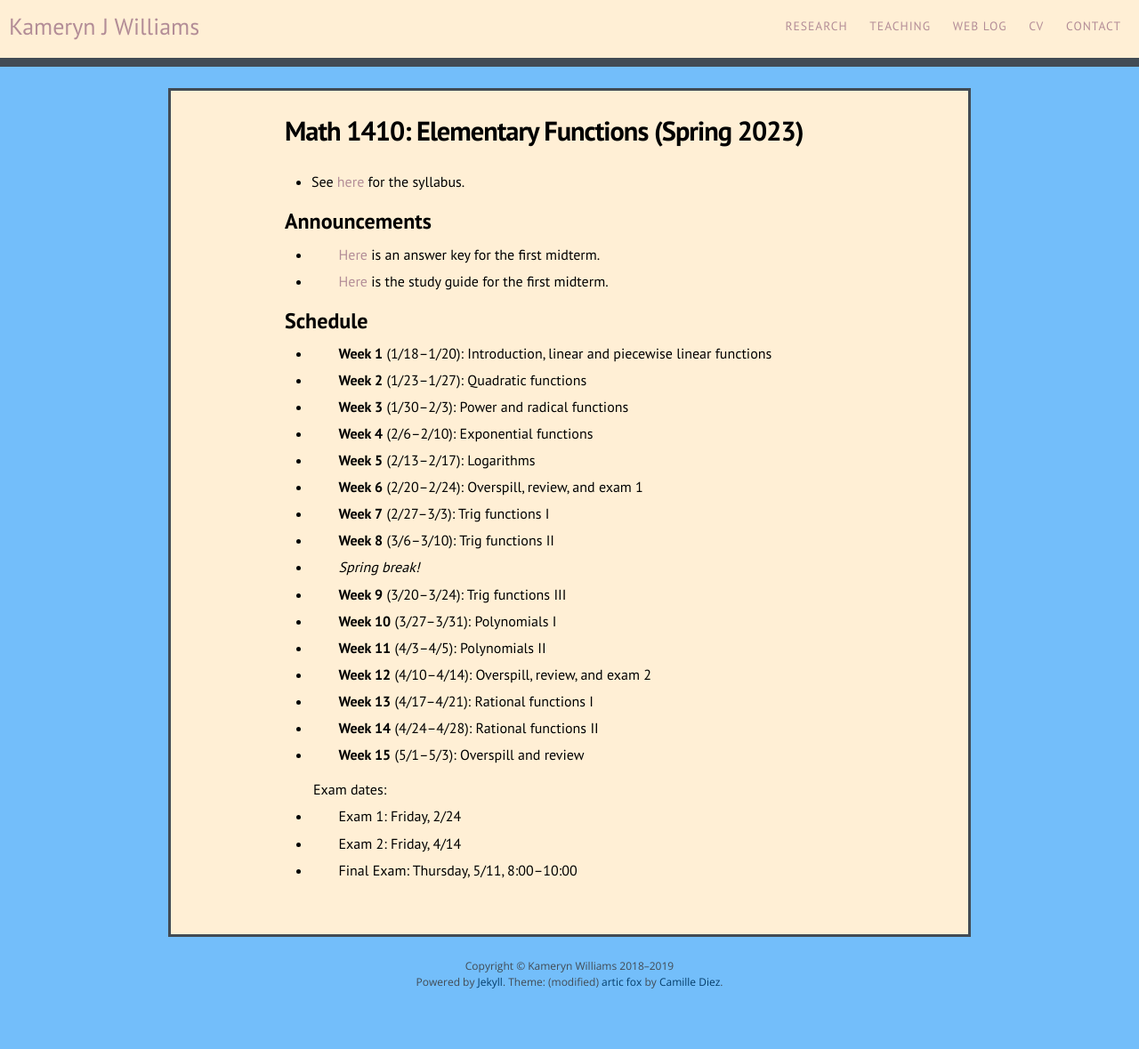
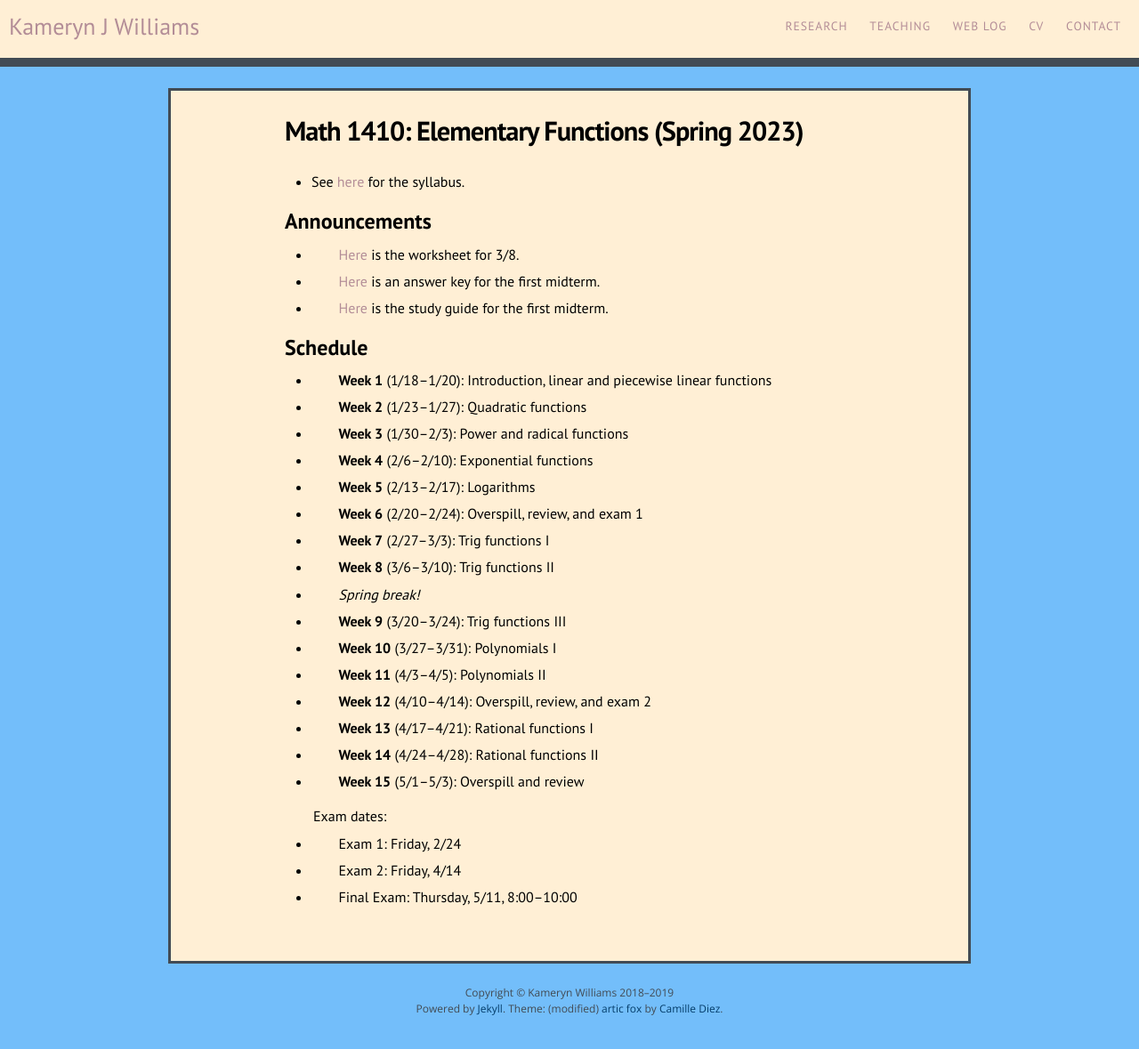
Before and after one commit to kamerynjw/kamerynjw.github.io, a Jekyll site: the page built from teaching/2023/math1410.md, in a window 1280 px wide. Shown: the whole page at 89% size. Built offline with Jekyll 4.4.1, drawn with Linux system fonts in a browser that asks for light colours; nearby versions of some CDN libraries; before the commit the page ends 1149 px from its top, so only the background shows below that.

Commit message:
new orksheet 1410

```diff
--- a/teaching/2023/math1410.md
+++ b/teaching/2023/math1410.md
@@ -10,6 +10,8 @@ permalink: /teaching/2023/math1410/
 
 Announcements
 -------------
+
+* [Here]({{ page.url }}3.8.pdf) is the worksheet for 3/8.
 
 * [Here]({{ page.url }}e1-answers.pdf) is an answer key for the first midterm.
 
```
Also changed, not shown: 1 other file.
